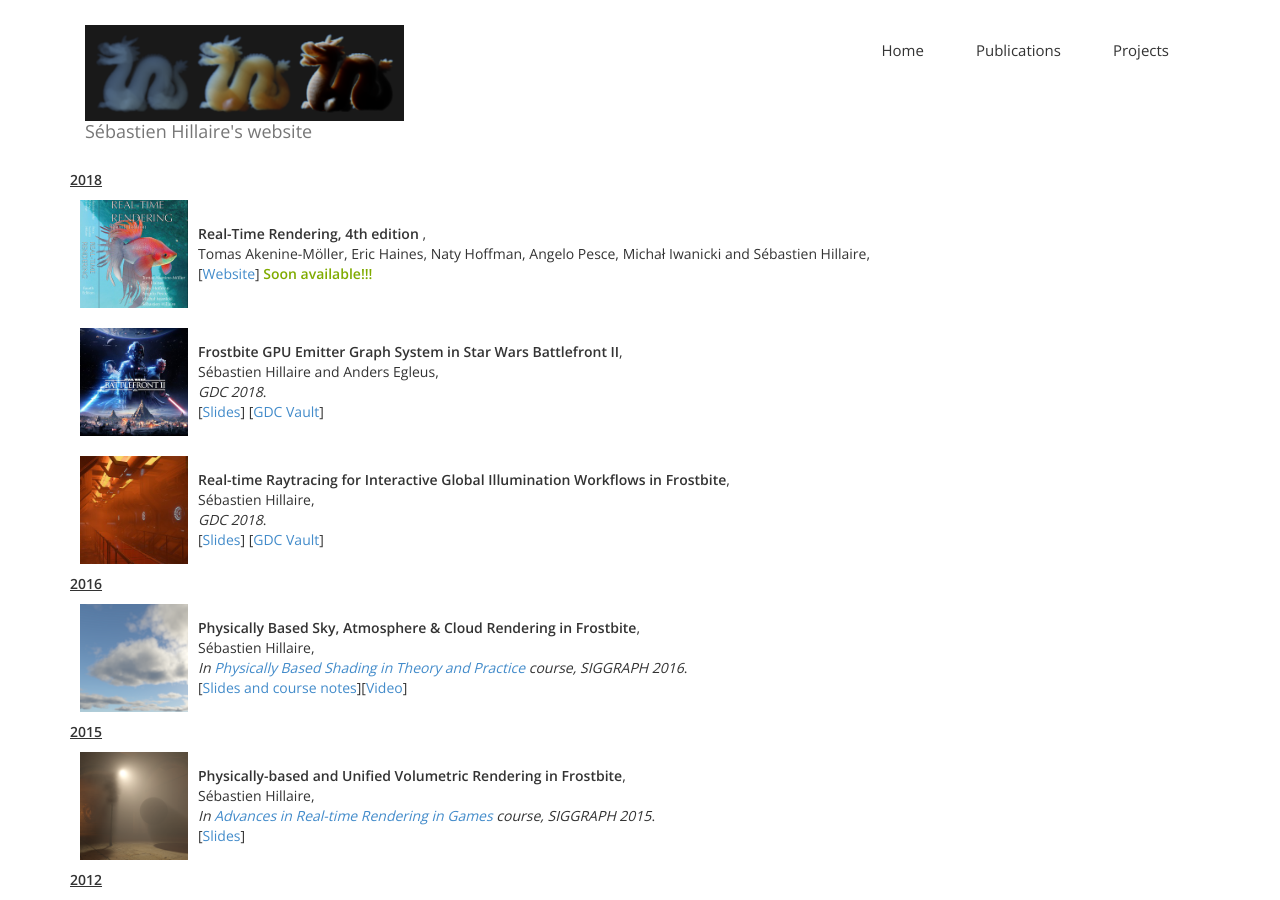
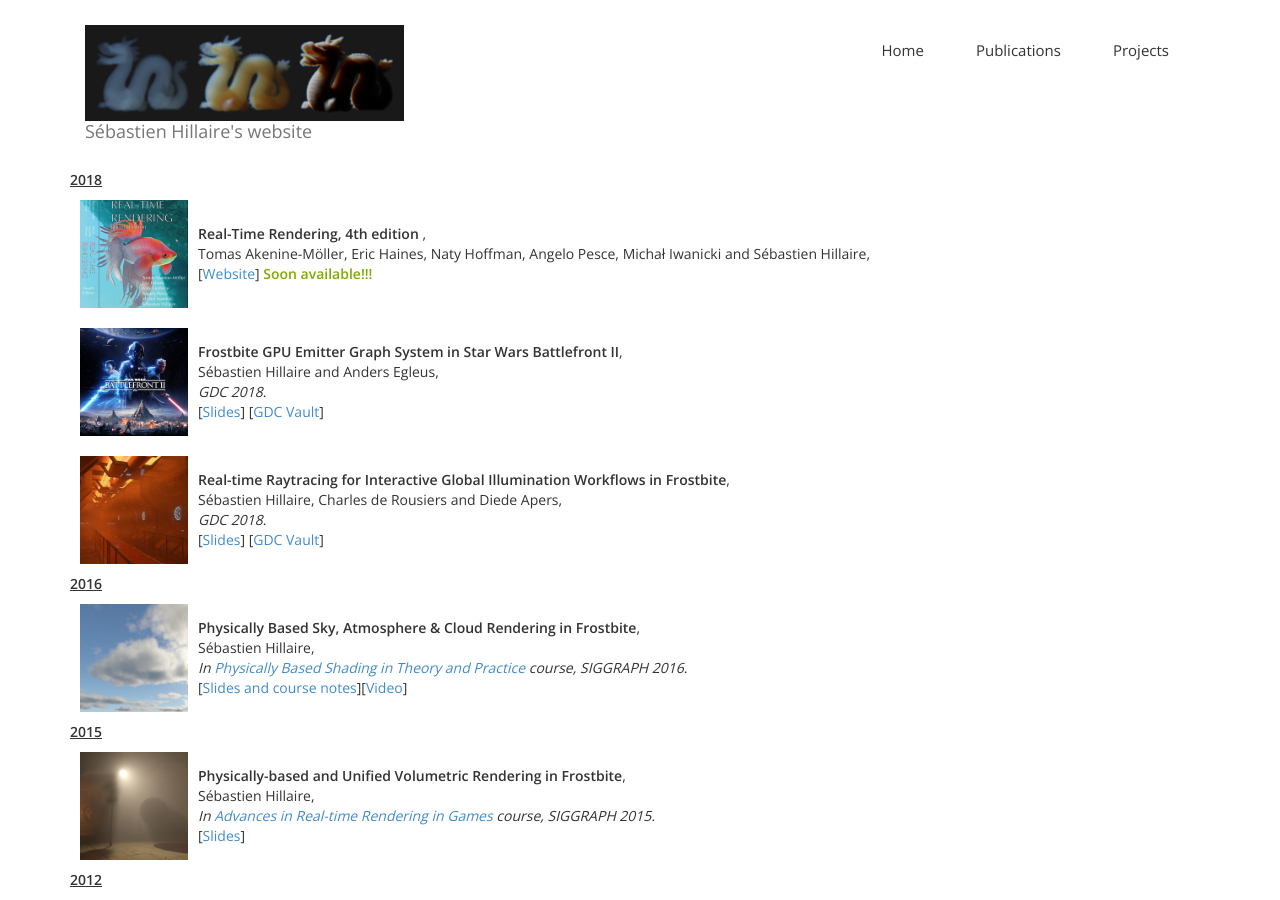
Before and after one commit to sebh/sebh.github.io, a Jekyll site: the page built from publications.html, in a window 1280 px wide and 900 px high. Built offline with Jekyll 4.4.1, drawn with Linux system fonts in a browser that asks for light colours; nearby versions of some CDN libraries; some web fonts are replaced.

Commit message:
Added dxr presentation co authors

```diff
--- a/publications.html
+++ b/publications.html
@@ -76,7 +76,7 @@ permalink: /publications/
                 <td><img src="https://sebh.github.io/publications/gdc2018_0.jpg" class="pub-image"></td>
                 <td>
                     <span class="pub-title"> Real-time Raytracing for Interactive Global Illumination Workflows in Frostbite</span>,<br />
-                    <span class="pub-autho"> S&eacute;bastien Hillaire</span>,<br />
+                    <span class="pub-autho"> S&eacute;bastien Hillaire, Charles de Rousiers and Diede Apers</span>,<br />
                     <span class="pub-where"> GDC 2018</span>.<br />
                     [<a href="https://www.ea.com/frostbite/news/real-time-raytracing-for-interactive-global-illumination-workflows-in-frostbite">Slides</a>] [<a href="http://www.gdcvault.com/play/1024801/">GDC Vault</a>]
                 </td>
```
